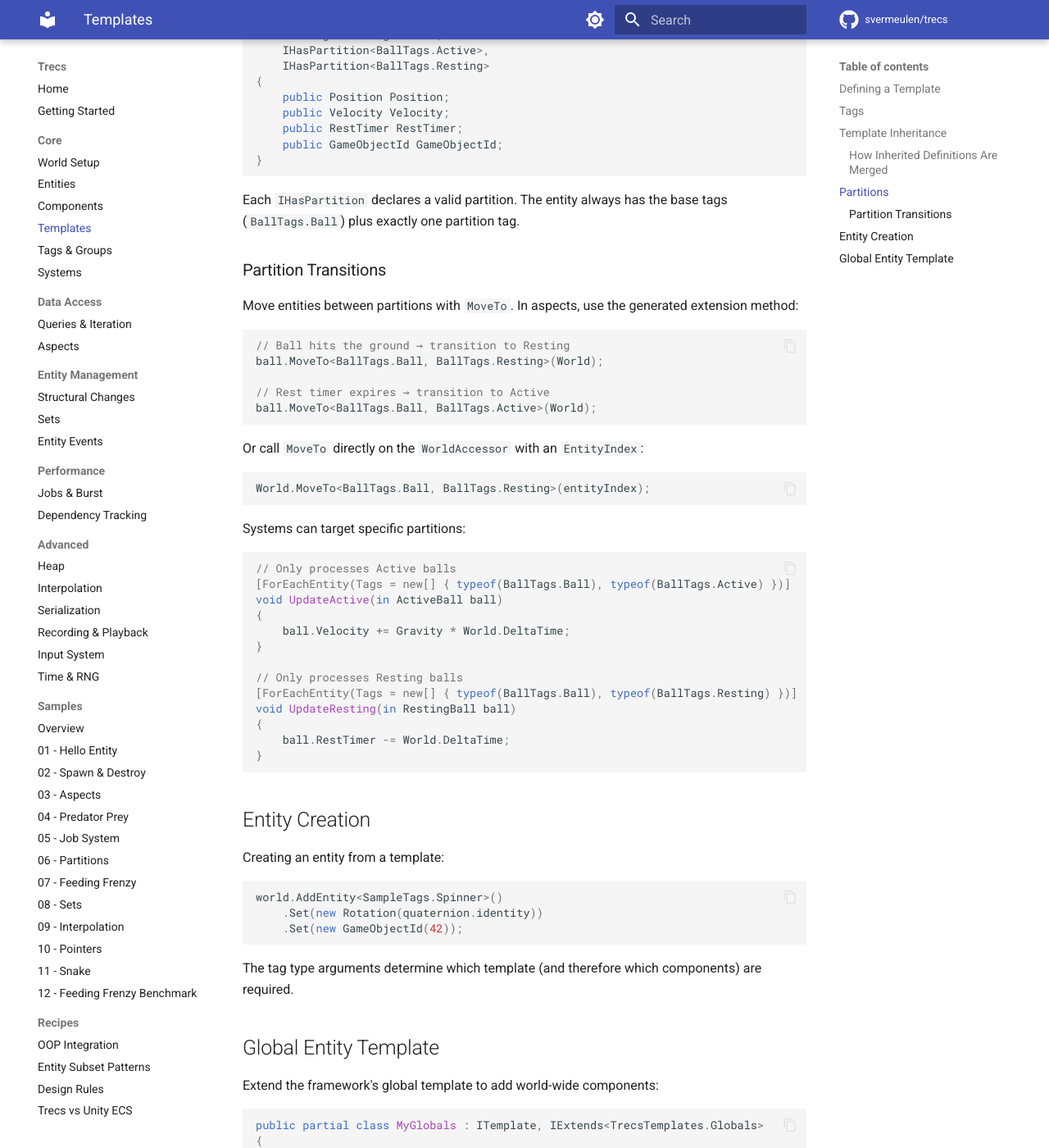
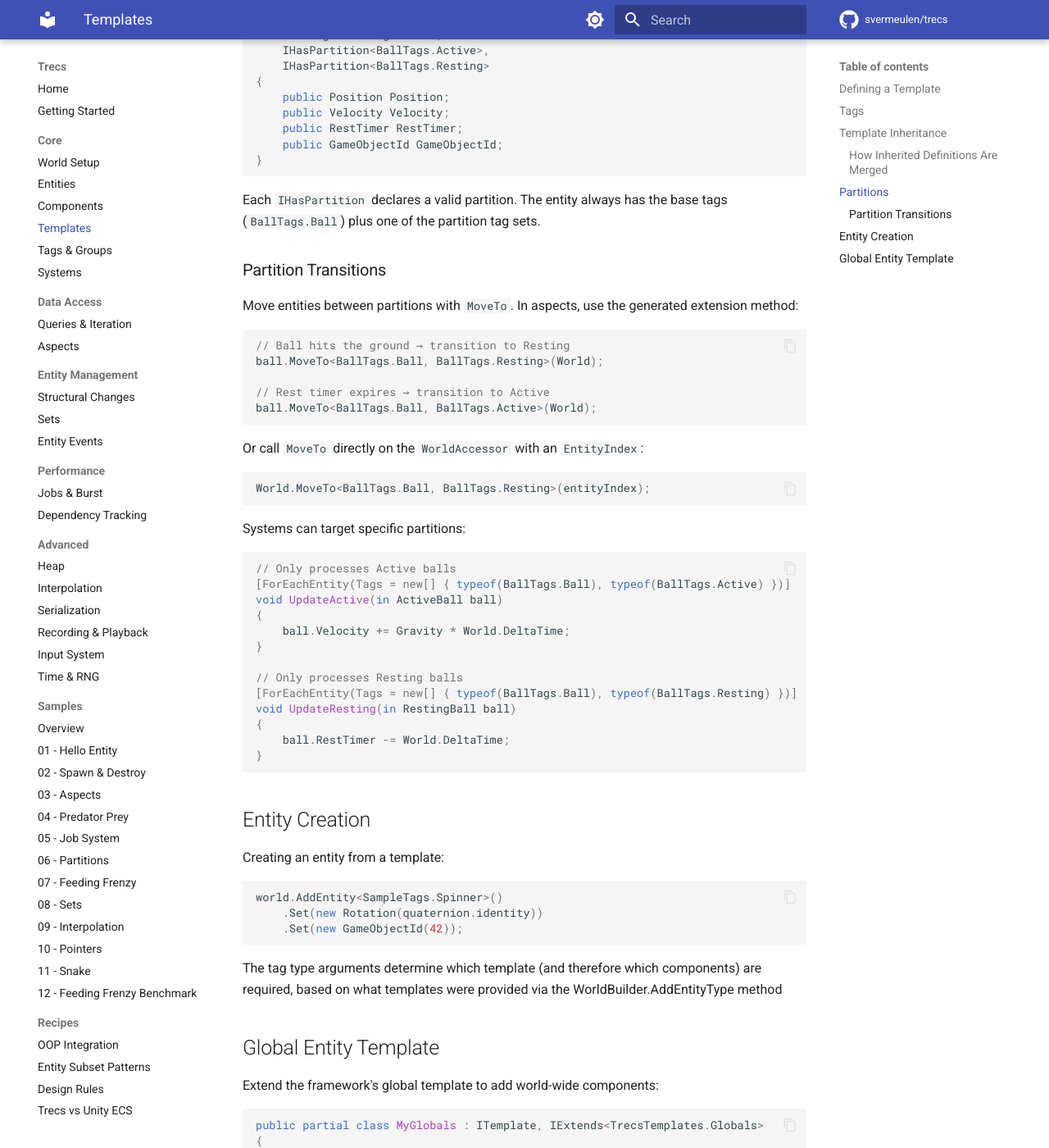
Before and after one commit to svermeulen/trecs, an MkDocs documentation site: the page built from docs/core/templates.md, in a window 1280 px wide and 1400 px high, scrolled down 2901 px. Shown: the whole window at 82% size. Built offline with MkDocs 1.6.1 and Material for MkDocs 9.7.7, drawn with Linux system fonts in a browser that asks for light colours; comment, search, counter and statistics services are not loaded.

Commit message:
Changed tags-and-groups.md, templates.md.

````diff
--- a/docs/core/templates.md
+++ b/docs/core/templates.md
@@ -132,7 +132,7 @@ public partial class BallEntity : ITemplate,
 }
 ```
 
-Each `IHasPartition` declares a valid partition. The entity always has the base tags (`BallTags.Ball`) plus exactly one partition tag.
+Each `IHasPartition` declares a valid partition. The entity always has the base tags (`BallTags.Ball`) plus one of the partition tag sets.
 
 ### Partition Transitions
 
@@ -180,7 +180,7 @@ world.AddEntity<SampleTags.Spinner>()
     .Set(new GameObjectId(42));
 ```
 
-The tag type arguments determine which template (and therefore which components) are required.
+The tag type arguments determine which template (and therefore which components) are required, based on what templates were provided via the WorldBuilder.AddEntityType method
 
 ## Global Entity Template
 
````
Also changed, not shown: docs/core/tags-and-groups.md (+2 -2 lines).
